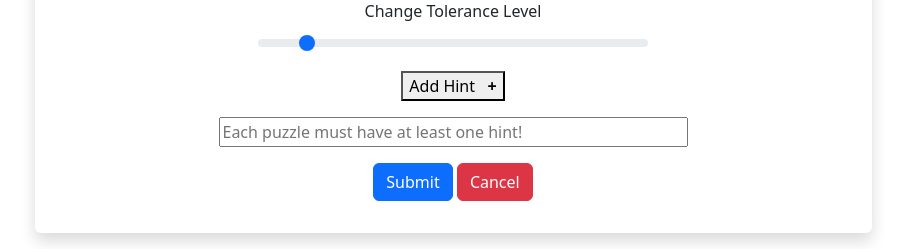
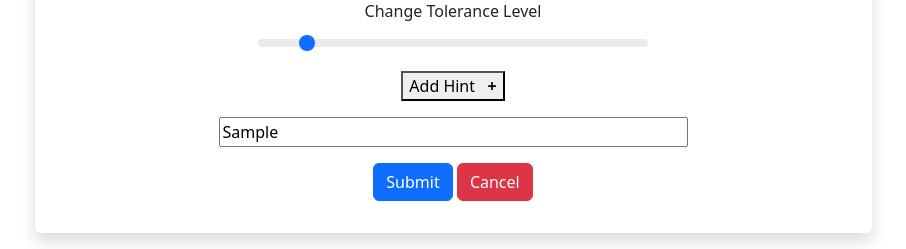
Before and after one commit to notbenwang/PuzzleApp-UVA, a Django app: page /1/puzzle/1 in a window 1280 px wide. Shown: the part 577-826 px from the top of the page, without its empty margins (133-1039 px from the left). Run offline with Django 4.2, Linux system fonts and the light colour scheme; tables that the repository leaves empty hold one stand-in row (values such as "Sample post"); some libraries are stand-ins or nearby versions.

Commit message:
boxes are dynamic with puzzle

```diff
--- a/puzzle/templates/puzzle/add_hunt.html
+++ b/puzzle/templates/puzzle/add_hunt.html
@@ -12,7 +12,7 @@
       <div class="container text-center bg-white shadow p-1 mb-2 mt-2 bg-white rounded py-3 w-50">
     <h3 class="text-dark">Add A Hunt</h3>
     {% for puzzle in hunt.puzzle_set.all %}
-        <p><a href="{% url 'detail_puzzle' puzzle.id hunt.id %}">
+        <p><a href="{% url 'detail_puzzle' hunt.id puzzle.id %}">
             <span style="text-decoration: none"> > Puzzle: {{puzzle.id}} </span>
         </a></p>
     {% endfor %}
--- a/puzzle/templates/puzzle/detail_puzzle.html
+++ b/puzzle/templates/puzzle/detail_puzzle.html
@@ -31,7 +31,7 @@
             <p>
                 <label>Prompt:</label>
                 <input type="text" class="prompt" name="prompt"
-                placeholder= {{ puzzle.prompt_text }}
+                value= "{{ puzzle.prompt_text }}"
                 style="width: 500px;">
             </p>
             </div>
@@ -133,8 +133,10 @@
                     var max_fields = 4;
                     var wrapper = $(".container1");
                     var add_button = $(".add_form_field");
+                    var x = "{{hints.count}}";
+                    var hints = "{{hints}}";
+                    console.log(x);
 
-                    var x = 1;
                     $(add_button).click(function(e) {
                         e.preventDefault();
                         if (x < max_fields) {
@@ -145,7 +147,9 @@
                             alert("You've reached the maximum of 4 hints.")
                         }
                     });
-
+                    for (i=1; i<x; i++){
+                        $(wrapper).append(`<p><div><input type="text" name="hint${x}" style = "width:400px;" value=""/><a href="#" class="delete">  Delete</a></div></p>`);
+                    }
                     $(wrapper).on("click", ".delete", function(e) {
                         e.preventDefault();
                         $(this).parent('div').remove();
@@ -162,7 +166,7 @@
                 <p>
                     <div><input type="text" name="hint1"
                         placeholder="Each puzzle must have at least one hint!"
-                        style = "width:469px;" ></div>
+                        value="{{hints.first.hint_string}}"style = "width:469px;" ></div>
                 </p>
 
             </div>
--- a/puzzle/urls.py
+++ b/puzzle/urls.py
@@ -12,7 +12,8 @@ urlpatterns = [
     path("<int:pk>/add_puzzle", views.AddPuzzleView.as_view(), name="add_puzzle_view"),
     path("<int:hunt_id>/submit_puzzle", views.submit_puzzle, name="submit_puzzle"),
     path("<int:puzzle_id>/submit_edited_puzzle", views.submit_edited_puzzle, name="submit_edited_puzzle"),
-    path("<int:pk>/puzzle/<int:puzzle_id>", views.DetailPuzzleView.as_view(), name="detail_puzzle"),
+    # path("<int:pk>/puzzle/<int:puzzle_id>", views.DetailPuzzleView.as_view(), name="detail_puzzle"),
+    path("<int:hunt_id>/puzzle/<int:puzzle_id>", views.get_detail_puzzle, name="detail_puzzle"),
     path("<int:hunt_id>/submit_hunt", views.submit_hunt, name="submit_hunt"),
     path("<int:hunt_id>/hunt", views.view_hunt, name="view_hunt"),
     path("<int:hunt_id>/approve/hunt", views.approve_hunt, name="approve_hunt"),
--- a/puzzle/views.py
+++ b/puzzle/views.py
@@ -23,6 +23,11 @@ class DetailPuzzleView(generic.DetailView):
         data = super().get_context_data(**kwargs)
         data['hints'] = Hint.objects.filter(puzzle_id = self.kwargs['puzzle_id'])
         return data
+
+def get_detail_puzzle(request, hunt_id, puzzle_id):
+    p = Puzzle.objects.get(pk=puzzle_id)
+    hints = Hint.objects.filter(puzzle_id=p)
+    return render(request, "detail_puzzle.html", {"puzzle": p, "hints": hints, })
 
 def create_custom_user(request):
     social_id = request.user.id
```
